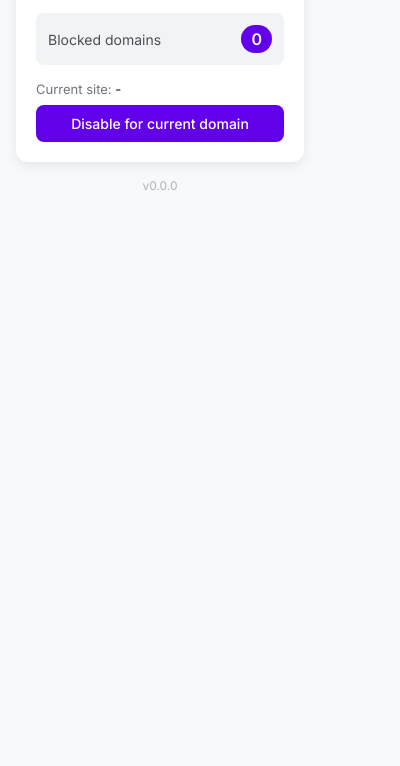
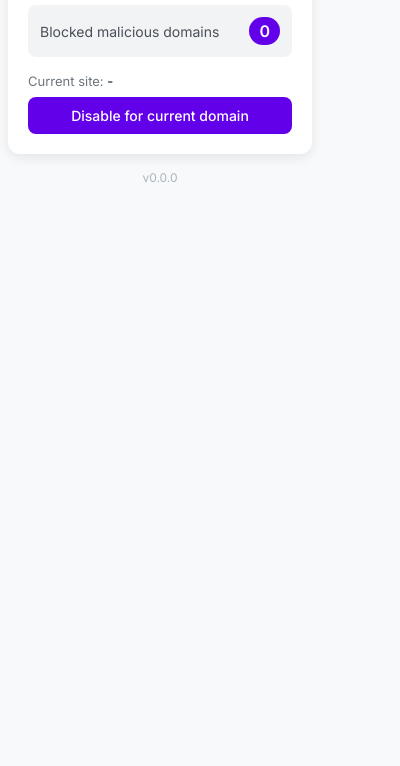
Before and after one commit to hiki349/CustomAdBlock, a browser extension: page extension/popup.html in a window 400 px wide. Shown: the part 78-844 px from the top of the page. Drawn offline with Linux system fonts and the light colour scheme.

Commit message:
change from Blocked domains to Blocked malicious domains

```diff
--- a/extension/popup.html
+++ b/extension/popup.html
@@ -19,7 +19,7 @@
       body {
         width: 320px;
         background: #f8f9fa;
-        padding: 16px;
+        padding:  8px;
         color: #212529;
       }
 
@@ -231,7 +231,7 @@
         </div>
 
         <div class="stats-card">
-          <div class="stats-label">Blocked domains</div>
+          <div class="stats-label">Blocked malicious domains</div>
           <div class="stats-value" id="blockedDomains">0</div>
         </div>
 
```
